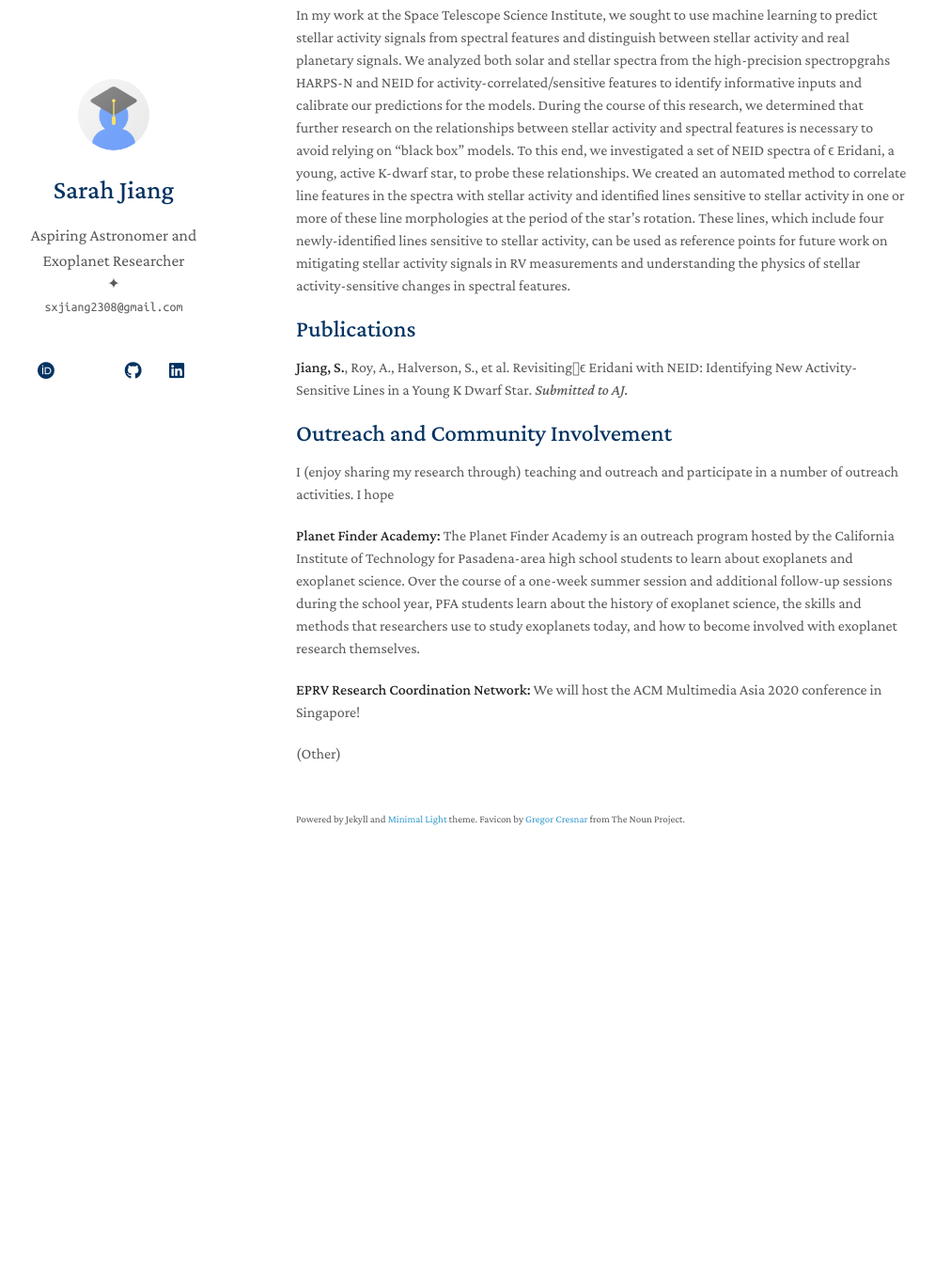
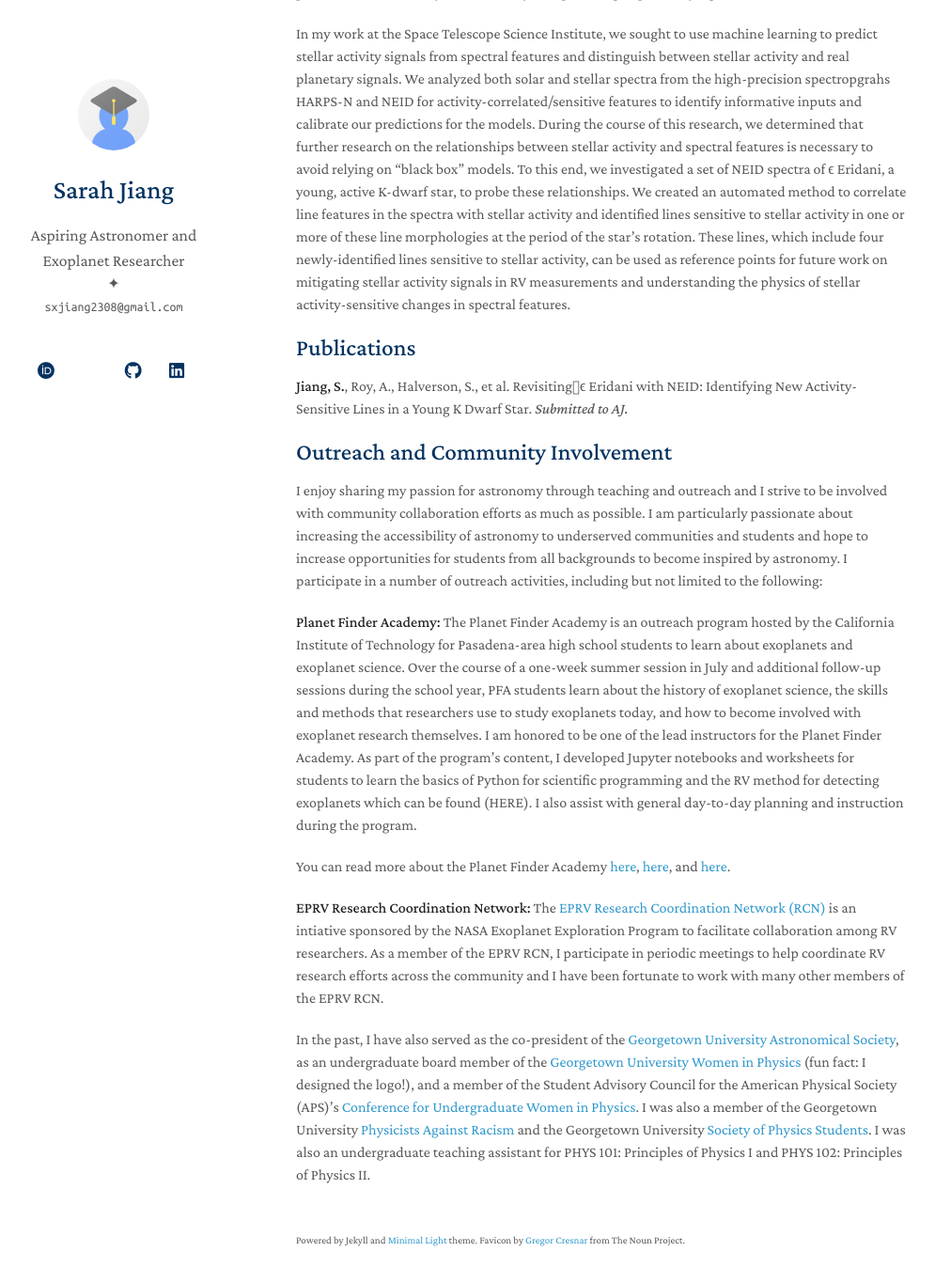
Before and after one commit to sarahxj/sarahxj.github.io, a Jekyll site: the page built from index.md, in a window 1280 px wide and 1400 px high, scrolled down 567 px. Shown: the top 1365 px of the window at 94% size, without its empty margins (155-1150 px from the left). Built offline with Jekyll 4.4.1, drawn with Linux system fonts in a browser that asks for light colours; nearby versions of some CDN libraries; a style sheet for code colours, icons or effects is not loaded; our own code applies the rules of GitHub Pages for plain Markdown files; before the commit the page ends 1519 px from its top, so only the background shows below that; some of the changed text lies outside the part shown.

Commit message:
Update index.md

```diff
--- a/index.md
+++ b/index.md
@@ -21,10 +23,12 @@ K Dwarf Star. *Submitted to AJ.*
 
 ## Outreach and Community Involvement
 
-I (enjoy sharing my research through) teaching and outreach and participate in a number of outreach activities. I hope
+I enjoy sharing my passion for astronomy through teaching and outreach and I strive to be involved with community collaboration efforts as much as possible. I am particularly passionate about increasing the accessibility of astronomy to underserved communities and students and hope to increase opportunities for students from all backgrounds to become inspired by astronomy. I participate in a number of outreach activities, including but not limited to the following:
 
-**Planet Finder Academy:** The Planet Finder Academy is an outreach program hosted by the California Institute of Technology for Pasadena-area high school students to learn about exoplanets and exoplanet science. Over the course of a one-week summer session and additional follow-up sessions during the school year, PFA students learn about the history of exoplanet science, the skills and methods that researchers use to study exoplanets today, and how to become involved with exoplanet research themselves.
+**Planet Finder Academy:** The Planet Finder Academy is an outreach program hosted by the California Institute of Technology for Pasadena-area high school students to learn about exoplanets and exoplanet science. Over the course of a one-week summer session in July and additional follow-up sessions during the school year, PFA students learn about the history of exoplanet science, the skills and methods that researchers use to study exoplanets today, and how to become involved with exoplanet research themselves. I am honored to be one of the lead instructors for the Planet Finder Academy. As part of the program's content, I developed Jupyter notebooks and worksheets for students to learn the basics of Python for scientific programming and the RV method for detecting exoplanets which can be found (HERE). I also assist with general day-to-day planning and instruction during the program.
 
-**EPRV Research Coordination Network:** We will host the ACM Multimedia Asia 2020 conference in Singapore!
+You can read more about the Planet Finder Academy [here](https://www.admissions.caltech.edu/explore-more/news/outreach-program-engages-public-high-school-students-in-the-discovery-of-exoplanets), [here](https://www.coloradoboulevard.net/27-pasadena-unified-students-are-planet-finders/), and [here](https://www.coloradoboulevard.net/pasadena-unified-high-schoolers-train-as-planet-finders-at-caltech/).
 
-(Other)
+**EPRV Research Coordination Network:** The [EPRV Research Coordination Network (RCN)](https://exoplanets.nasa.gov/exep/NNExplore/EPRV-RCN/EPRV-RCN-welcome/) is an intiative sponsored by the NASA Exoplanet Exploration Program to facilitate collaboration among RV researchers. As a member of the EPRV RCN, I participate in periodic meetings to help coordinate RV research efforts across the community and I have been fortunate to work with many other members of the EPRV RCN.
+
+In the past, I have also served as the co-president of the [Georgetown University Astronomical Society](https://www.instagram.com/gtown_astro/), as an undergraduate board member of the [Georgetown University Women in Physics](https://physics.georgetown.edu/georgetown-university-women-in-physics-guwip/) (fun fact: I designed the logo!), and a member of the Student Advisory Council for the American Physical Society (APS)'s [Conference for Undergraduate Women in Physics](https://www.aps.org/programs/women/cuwip/index.cfm). I was also a member of the Georgetown University [Physicists Against Racism](https://par.georgetown.domains/) and the Georgetown University [Society of Physics Students](https://sps.georgetown.domains/). I was also an undergraduate teaching assistant for PHYS 101: Principles of Physics I and PHYS 102: Principles of Physics II.
```
Also changed, not shown: other parts of index.md (+3 -1 lines).
